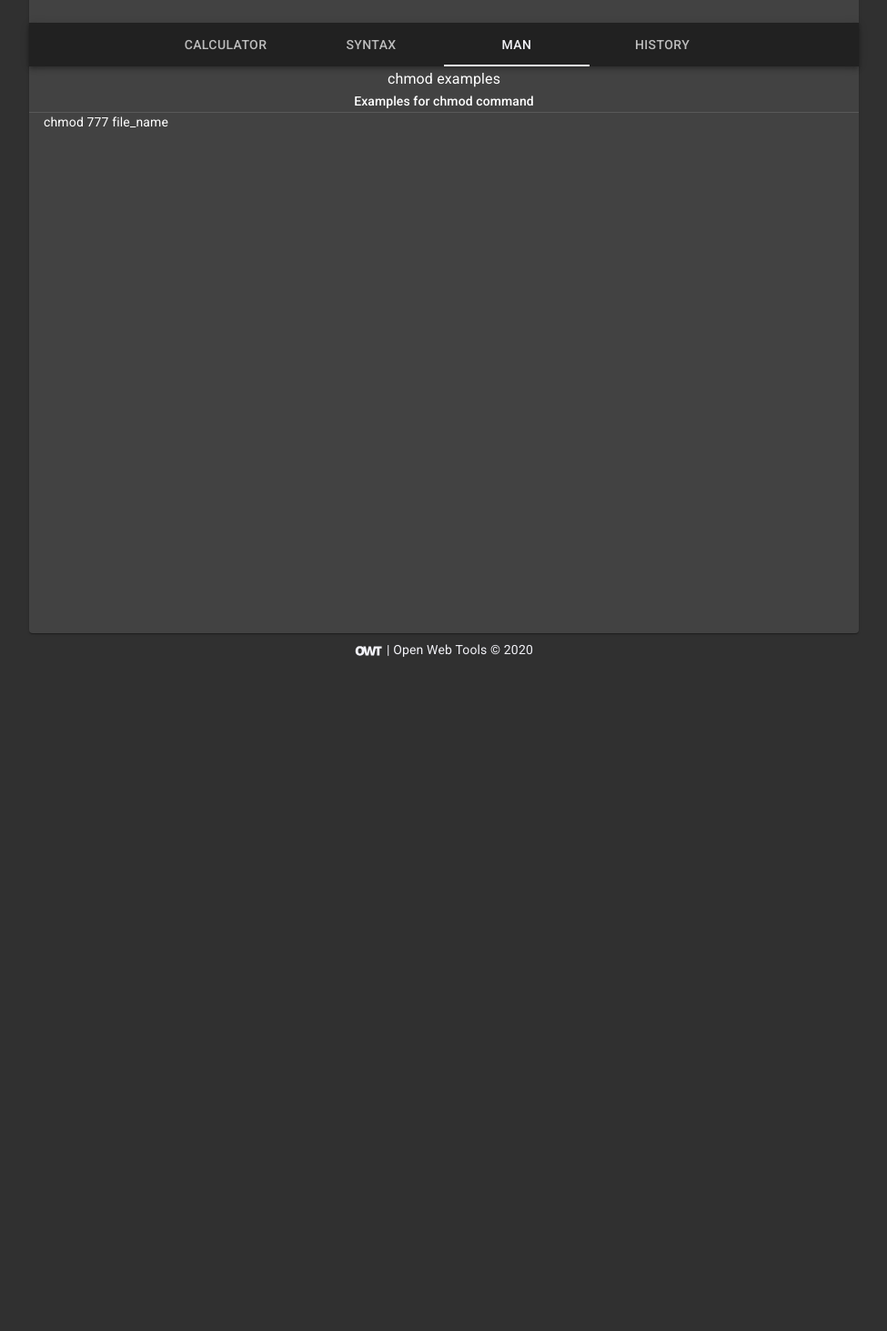
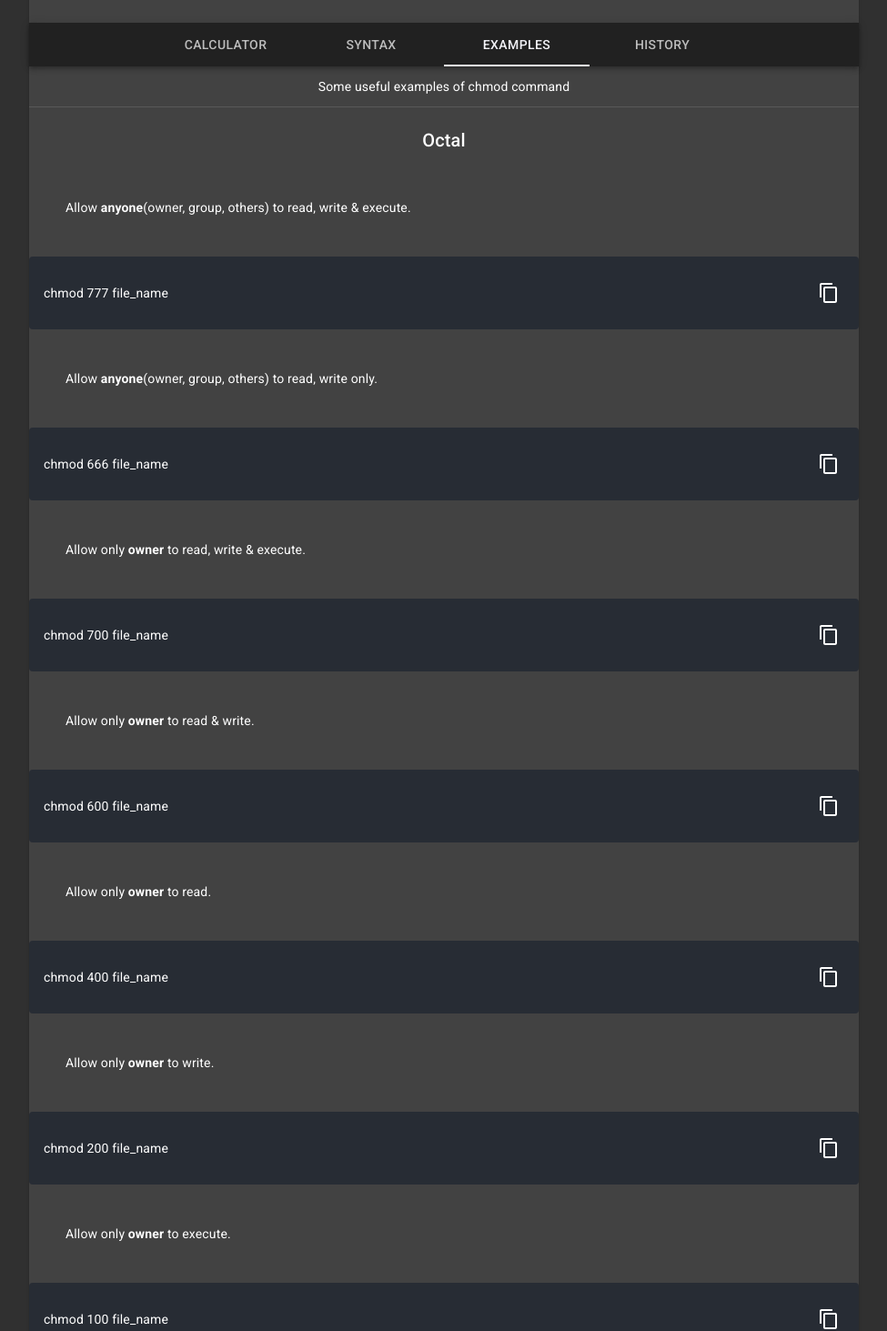
Before and after one commit to openwebtools/chmod.owtp, a Next.js app: page /example in a window 1280 px wide. Shown: the part 67-1530 px from the top of the page at 91% size, without its empty margins (152-1127 px from the left). Before the commit the page ends 800 px from the top, so only its background shows below. Built offline with nearby package versions, Linux system fonts and the light colour scheme.

Commit message:
Added examples page (#40)
* update

* updates

* update

* update

* rewired the pages

* updated with routing

* update

* update

* update

* examples page partial complete

* examples page done

* example page update

* update

```diff
--- a/pages/calculator.tsx
+++ b/pages/calculator.tsx
@@ -45,8 +45,8 @@ const permissionService = new PermissionService();
 const Calculator = () => {
 
   const header = {
-    header: 'chmod calculator',
-    subHeader: 'An easy to use, simple chmod calculator',
+    header: '',
+    subHeader: 'A free utility to calculate the numeric (octal) or symbolic value for a file or folder permissions to use with chmod command',
   };
 
   const [permissionResult, setPermissionResult] = React.useState<PermissionResult>(null);
--- /dev/null
+++ b/pages/example.mdx
@@ -0,0 +1,144 @@
+import MainLayout from '../src/layouts/mainLayout';
+import SubjectHeader from '../src/components/subjectHeader';
+import { Divider } from '@material-ui/core';
+import CodeElement from '../src/components/codeElement.tsx';
+import Typography from '@material-ui/core/Typography';
+
+export const header = {
+    header: '',
+    subHeader: 'Some useful examples of chmod command',
+};
+
+<MainLayout>
+    <SubjectHeader {...header} />
+    <Divider />
+
+<Typography variant="h6" align="center">
+Octal
+</Typography>
+
+> Allow **anyone**(owner, group, others) to read, write & execute.
+<CodeElement>
+  chmod 777 file_name
+</CodeElement>
+
+> Allow **anyone**(owner, group, others) to read, write only.
+<CodeElement>
+  chmod 666 file_name
+</CodeElement>
+
+> Allow only **owner** to read, write & execute.
+<CodeElement>
+  chmod 700 file_name
+</CodeElement>
+
+> Allow only **owner** to read & write.
+<CodeElement>
+  chmod 600 file_name
+</CodeElement>
+
+> Allow only **owner** to read.
+<CodeElement>
+  chmod 400 file_name
+</CodeElement>
+
+> Allow only **owner** to write.
+<CodeElement>
+  chmod 200 file_name
+</CodeElement>
+
+> Allow only **owner** to execute.
+<CodeElement>
+  chmod 100 file_name
+</CodeElement>
+
+> Allow only **group** to read, write & execute.
+<CodeElement>
+  chmod 070 file_name
+</CodeElement>
+
+> Allow only **group** to read, write.
+<CodeElement>
+  chmod 060 file_name
+</CodeElement>
+
+> Allow only **group** to read.
+<CodeElement>
+  chmod 040 file_name
+</CodeElement>
+
+> Allow only **group** to write.
+<CodeElement>
+  chmod 020 file_name
+</CodeElement>
+
+> Allow only **group** to execute.
+<CodeElement>
+  chmod 010 file_name
+</CodeElement>
+
+<Typography variant="h6" align="center">
+Symbolic
+</Typography>
+
+> Allow **anyone**(owner, group, others) to read, write & execute.
+<CodeElement>
+  chmod a+rwx file_name
+</CodeElement>
+
+> Allow **anyone**(owner, group, others) to read, write only.
+<CodeElement>
+  chmod a-rwx,u+rw,g+rw,o+rw file_name
+</CodeElement>
+
+> Allow only **owner** to read, write & execute.
+<CodeElement>
+  chmod a-rwx,u+rwx file_name
+</CodeElement>
+
+> Allow only **owner** to read & write.
+<CodeElement>
+  chmod a-rwx,u+rw file_name
+</CodeElement>
+
+> Allow only **owner** to read.
+<CodeElement>
+  chmod a-rwx,u+r file_name
+</CodeElement>
+
+> Allow only **owner** to write.
+<CodeElement>
+  chmod a-rwx,u+w file_name
+</CodeElement>
+
+> Allow only **owner** to execute.
+<CodeElement>
+  chmod a-rwx,u+x file_name
+</CodeElement>
+
+> Allow only **group** to read, write & execute.
+<CodeElement>
+  chmod a-rwx,g+rwx file_name
+</CodeElement>
+
+> Allow only **group** to read & write.
+<CodeElement>
+  chmod a-rwx,g+rw file_name
+</CodeElement>
+
+> Allow only **group** to read.
+<CodeElement>
+  chmod a-rwx,g+r file_name
+</CodeElement>
+
+> Allow only **group** to write.
+<CodeElement>
+  chmod a-rwx,g+w file_name
+</CodeElement>
+
+> Allow only **group** to execute.
+<CodeElement>
+  chmod a-rwx,g+x file_name
+</CodeElement>
+
+</MainLayout>
--- a/pages/example.tsx
+++ /dev/null
@@ -1,32 +0,0 @@
-import React from 'react';
-import SubjectHeader from '../src/components/subjectHeader';
-import { Divider, makeStyles } from '@material-ui/core';
-import Markdown from '../src/components/Markdown';
-import MainLayout from '../src/layouts/mainLayout';
-
-const useStyles = makeStyles((theme) => ({
-  root: {
-    padding: theme.spacing(0, 2),
-  },
-}));
-
-const Example = () => {
-  const styles = useStyles();
-  const header = {
-    header: 'chmod examples',
-    subHeader: 'Examples for chmod command',
-  };
-  return (
-    <MainLayout>
-      <SubjectHeader {...header} />
-      <Divider />
-      <div className={styles.root}>
-        <Markdown >
-          chmod 777 file_name
-      </Markdown>
-      </div>
-    </MainLayout>
-  );
-};
-
-export default Example;
--- a/pages/history.tsx
+++ b/pages/history.tsx
@@ -4,7 +4,7 @@ import MainLayout from '../src/layouts/mainLayout';
 
 const History = () => {
   const header = {
-    header: 'chmod history',
+    header: '',
     subHeader: 'History of chmod command',
   };
   return (
--- a/pages/syntax.tsx
+++ b/pages/syntax.tsx
@@ -4,7 +4,7 @@ import MainLayout from '../src/layouts/mainLayout';
 
 const Syntax = () => {
   const header = {
-    header: 'chmod syntax',
+    header: '',
     subHeader: 'Syntax of chmod command',
   };
   return (
--- a/src/components/Markdown.js
+++ /dev/null
@@ -1,42 +0,0 @@
-import React from 'react';
-import ReactMarkdown from 'markdown-to-jsx';
-import { withStyles } from '@material-ui/core/styles';
-import Typography from '@material-ui/core/Typography';
-import Link from '@material-ui/core/Link';
-
-const styles = (theme) => ({
-  listItem: {
-    marginTop: theme.spacing(1),
-  },
-});
-
-const options = {
-  overrides: {
-    h1: {
-      component: Typography,
-      props: {
-        gutterBottom: true,
-        variant: 'h5',
-      },
-    },
-    h2: { component: Typography, props: { gutterBottom: true, variant: 'h6' } },
-    h3: { component: Typography, props: { gutterBottom: true, variant: 'subtitle1' } },
-    h4: {
-      component: Typography,
-      props: { gutterBottom: true, variant: 'caption', paragraph: true },
-    },
-    p: { component: Typography, props: { paragraph: true } },
-    a: { component: Link },
-    li: {
-      component: withStyles(styles)(({ classes, ...props }) => (
-        <li className={classes.listItem}>
-          <Typography component="span" {...props} />
-        </li>
-      )),
-    },
-  },
-};
-
-export default function Markdown(props) {
-  return <ReactMarkdown options={options} {...props} />;
-}
--- a/src/components/appToolbar.tsx
+++ b/src/components/appToolbar.tsx
@@ -56,7 +56,7 @@ const AppToolbar = () => {
                         aria-label="chmod options">
                         <Tab label="calculator" {...a11yProps(0)} value='/'  />
                         <Tab label="syntax" {...a11yProps(1)} value="/syntax"  />
-                        <Tab label="man" {...a11yProps(2)} value="/example"  />
+                        <Tab label="examples" {...a11yProps(2)} value="/example"  />
                         <Tab label="history" {...a11yProps(3)} value="/history"  />
                     </Tabs>
                 </Hidden>
--- a/src/components/codeElement.tsx
+++ b/src/components/codeElement.tsx
@@ -2,6 +2,13 @@ import React from 'react';
 import makeStyles from '@material-ui/core/styles/makeStyles';
 import IconButton from '@material-ui/core/IconButton/IconButton';
 import CopyIcon from './copyIcon';
+import MuiAlert from '@material-ui/lab/Alert';
+import Snackbar from '@material-ui/core/Snackbar';
+
+function Alert(props) {
+    return <MuiAlert elevation={6} variant="filled" {...props} />;
+}
+
 
 const useStyles = makeStyles((theme) => ({
     root: {
@@ -10,7 +17,8 @@ const useStyles = makeStyles((theme) => ({
         margin: theme.spacing(2, 0),
         background: '#272c34',
         display: 'flex',
-        alignItems: 'center'
+        alignItems: 'center',
+        borderRadius: '4px'
     },
     codeContent: {
         flex: '1',
@@ -23,6 +31,21 @@ const useStyles = makeStyles((theme) => ({
 
 const CodeElement = (props) => {
     const styles = useStyles();
+
+    const [open, setOpen] = React.useState(false);
+
+    const handleClick = (value) => {
+        setOpen(true);
+        copyToClipboard(value);
+    };
+
+    const handleClose = (event, reason) => {
+        if (reason === 'clickaway') {
+            return;
+        }
+
+        setOpen(false);
+    };
 
     const copyToClipboard = (value: string) => {
         var input = document.createElement('textarea');
@@ -37,10 +60,15 @@ const CodeElement = (props) => {
 
     return (
         <div className={styles.root}>
+            <Snackbar open={open} autoHideDuration={3000} onClose={handleClose} anchorOrigin={{ vertical: 'top', horizontal: 'right' }}>
+                <Alert onClose={handleClose} variant="filled" severity="success">
+                    Command Copied!
+                </Alert>
+            </Snackbar>
             <div className={styles.codeContent}>
                 {props.children}
             </div>
-            <IconButton className={styles.iconButton} aria-label="copy value" onClick={(e) => copyToClipboard(props.children)}>
+            <IconButton className={styles.iconButton} aria-label="copy value" onClick={(e) => handleClick   (props.children)}>
                 <CopyIcon />
             </IconButton>
         </div>
--- a/src/components/subjectHeader.tsx
+++ b/src/components/subjectHeader.tsx
@@ -8,20 +8,21 @@ interface ISubjectHeader {
 
 
 const useStyle = makeStyles({
-  'text': {
-    'text-align': 'center',
+  text: {
+    textAlign: 'center',
   },
-  'headerContainer': {
-    'width': '100%',
+  headerContainer: {
+    width: '100%',
+    padding: '12px',
   },
 });
 
 const SubjectHeader = (props: ISubjectHeader) => {
   const styles = useStyle({});
   return (
-    <div className="headerContainer">
+    <div className={styles.headerContainer}>
       <Typography variant="subtitle1" classes={{root: styles.text}} >{props.header}</Typography>
-      <Typography variant="subtitle2" classes={{root: styles.text}} >{props.subHeader}</Typography>
+      <Typography variant="body2" classes={{root: styles.text}} >{props.subHeader}</Typography>
     </div>
   );
 };
```
Also changed, not shown: src/components/permissionDisplay.tsx (+2 -18 lines).
